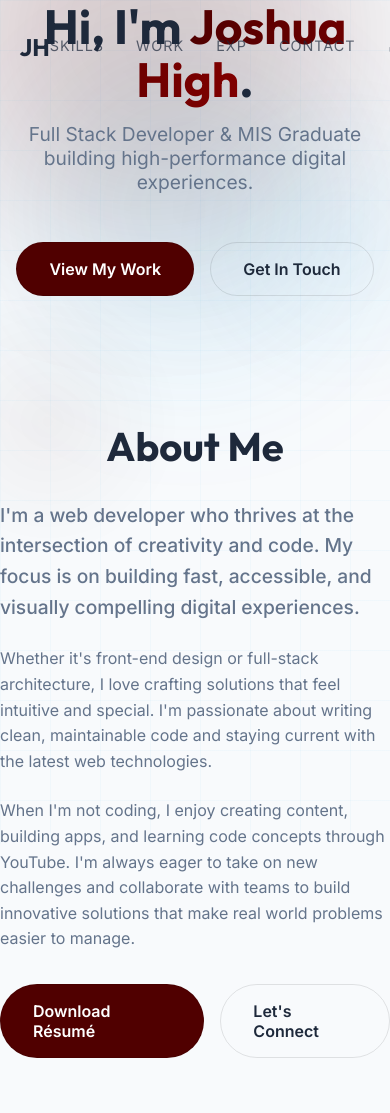
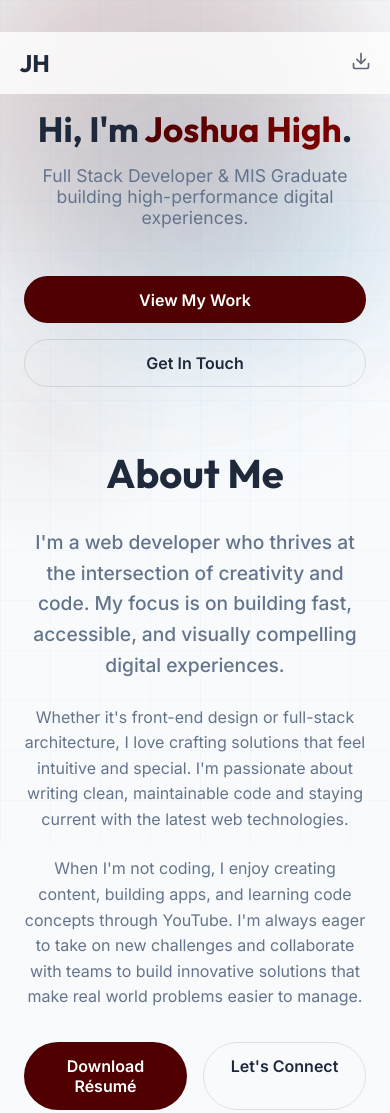
Before and after one commit to Ralfdabald/AntiGravity-Portfolio, a website built with Vite: page index.html in a window 390 px wide. Shown: the top 1113 px of the page. Built offline with nearby package versions, Linux system fonts and the light colour scheme.

Commit message:
Optimize mobile layout, fix about-me resume link, center contact text, and enable smooth scrolling

```diff
--- a/index.html
+++ b/index.html
@@ -70,7 +70,7 @@
           world problems easier to manage.</p>
 
         <div class="about-actions">
-          <a href="#" class="btn btn-primary">Download Résumé</a>
+          <a href="/JoshHighResume2026NEW.pdf" download class="btn btn-primary">Download Résumé</a>
           <a href="#contact" class="btn">Let's Connect</a>
         </div>
       </div>
@@ -540,7 +540,7 @@
   <!-- Contact Section -->
   <footer class="contact-section" id="contact">
     <div class="container">
-      <div class="cta-card">
+      <div class="contact-card-wrapper">
         <h2 class="contact-headline">Ready to Collaborate?</h2>
         <p class="contact-subhead">From concept to deployment, I build software that solves business problems. I'm
           currently open to new opportunities.</p>
--- a/style.css
+++ b/style.css
@@ -1,3 +1,7 @@
+html {
+  scroll-behavior: smooth;
+}
+
 :root {
   --color-maroon: #500000;
   --color-maroon-light: #800000;
@@ -184,6 +188,7 @@ ul {
 .text-gradient {
   background: linear-gradient(to right, var(--color-maroon), var(--color-maroon-light));
   -webkit-background-clip: text;
+  background-clip: text;
   -webkit-text-fill-color: transparent;
 }
 
@@ -1083,16 +1088,17 @@ ul {
   margin-bottom: 1.5rem;
   background: linear-gradient(135deg, var(--color-text-main) 0%, var(--color-slate) 100%);
   -webkit-background-clip: text;
+  background-clip: text;
   -webkit-text-fill-color: transparent;
-  background-clip: text;
 }
 
 .contact-subhead {
   font-size: 1.2rem;
   color: var(--color-text-muted);
   max-width: 600px;
-  margin-bottom: 4rem;
+  margin: 0 auto 4rem;
   line-height: 1.6;
+  text-align: center;
 }
 
 .contact-grid {
@@ -1192,18 +1198,113 @@ ul {
   color: var(--color-text-muted);
 }
 
+/* Mobile Responsiveness & Fixes */
 @media (max-width: 768px) {
-  .contact-grid {
+
+  /* Fix nav covering name/content */
+  .main-nav {
+    padding: 1rem 5%;
+    position: relative;
+    /* Switch from absolute to prevent overlap on small screens */
+    background: rgba(255, 255, 255, 0.8);
+    backdrop-filter: blur(10px);
+  }
+
+  .nav-links {
+    gap: 1rem;
+  }
+
+  .nav-links li:not(:last-child) {
+    display: none;
+    /* Hide non-essential links or simplify */
+  }
+
+  .hero {
+    padding-top: 2rem;
+    min-height: auto;
+  }
+
+  .hero h1 {
+    font-size: clamp(2.5rem, 12vw, 4rem);
+    margin-top: 1rem;
+  }
+
+  .hero p {
+    font-size: 1.1rem;
+    padding: 0 1rem;
+  }
+
+  /* De-cramp sections */
+  .container {
+    padding: 0 1.5rem;
+  }
+
+  section {
+    padding: 4rem 0;
+  }
+
+  /* About Me Stack */
+  .about-container {
+    grid-template-columns: 1fr;
+    gap: 3rem;
+    text-align: center;
+  }
+
+  .about-actions {
+    justify-content: center;
+  }
+
+  .portrait-img {
+    max-width: 300px;
+    margin: 0 auto;
+  }
+
+  /* Project Row Stack */
+  .project-row,
+  .project-row.reversed {
+    grid-template-columns: 1fr;
+    gap: 2rem;
+  }
+
+  .project-visual {
+    order: -1;
+  }
+
+  /* Roadmap Stack */
+  .roadmap-grid {
     grid-template-columns: 1fr;
   }
 
+  /* Contact Grid */
+  .contact-grid {
+    grid-template-columns: 1fr;
+    gap: 1rem;
+  }
+
   .contact-headline {
-    font-size: 2.5rem;
+    font-size: 2.2rem;
+  }
+
+  .contact-subhead {
+    font-size: 1rem;
+    padding: 0 1rem;
   }
 }
 
-@media (max-width: 768px) {
+/* Extra small screens fix */
+@media (max-width: 480px) {
   .hero h1 {
-    font-size: 3rem;
+    font-size: 2.2rem;
+  }
+
+  .btn {
+    padding: 0.8rem 1.5rem;
+    width: 100%;
+    text-align: center;
+  }
+
+  .btn-group {
+    flex-direction: column;
+    width: 100%;
   }
 }
```
